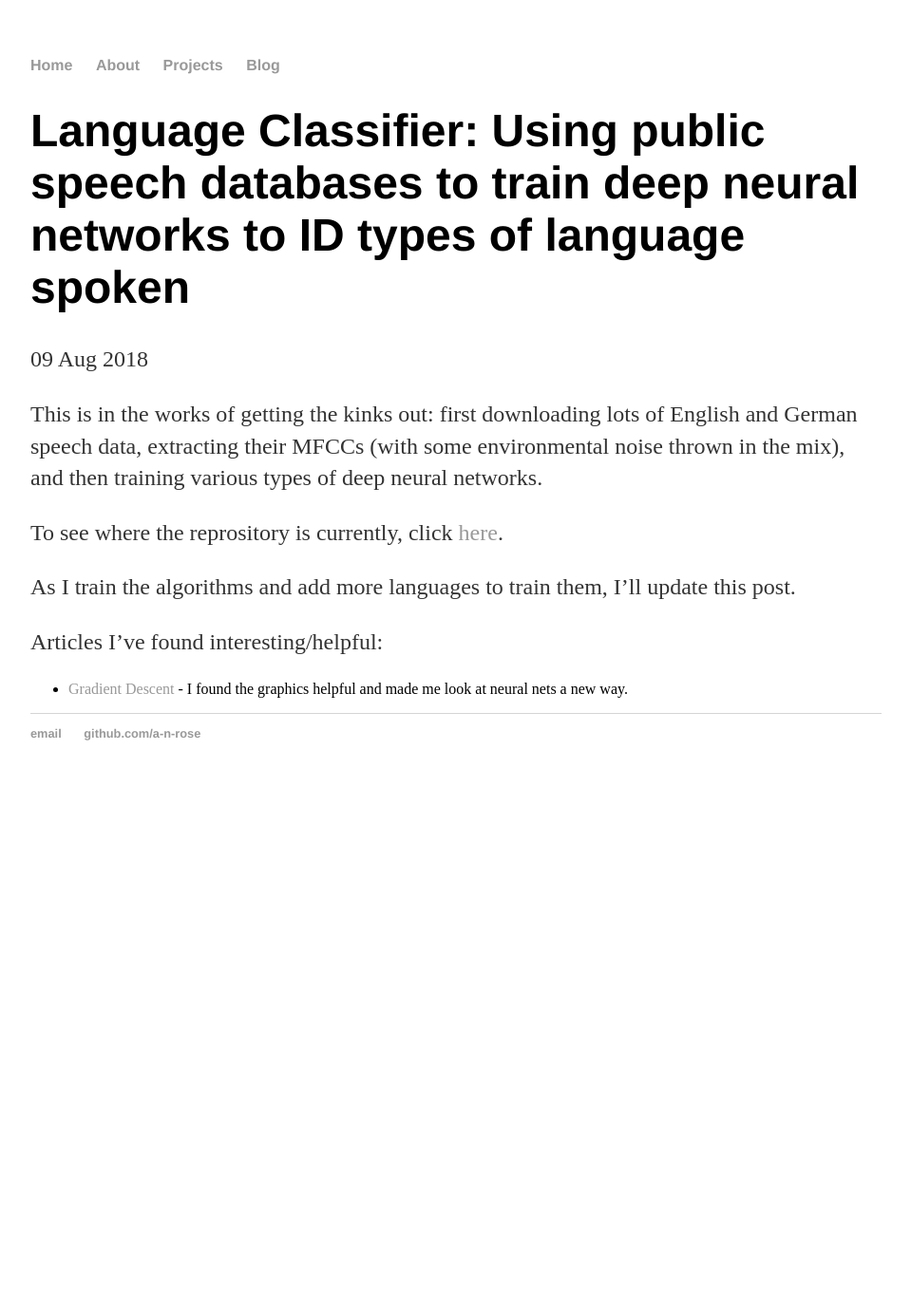
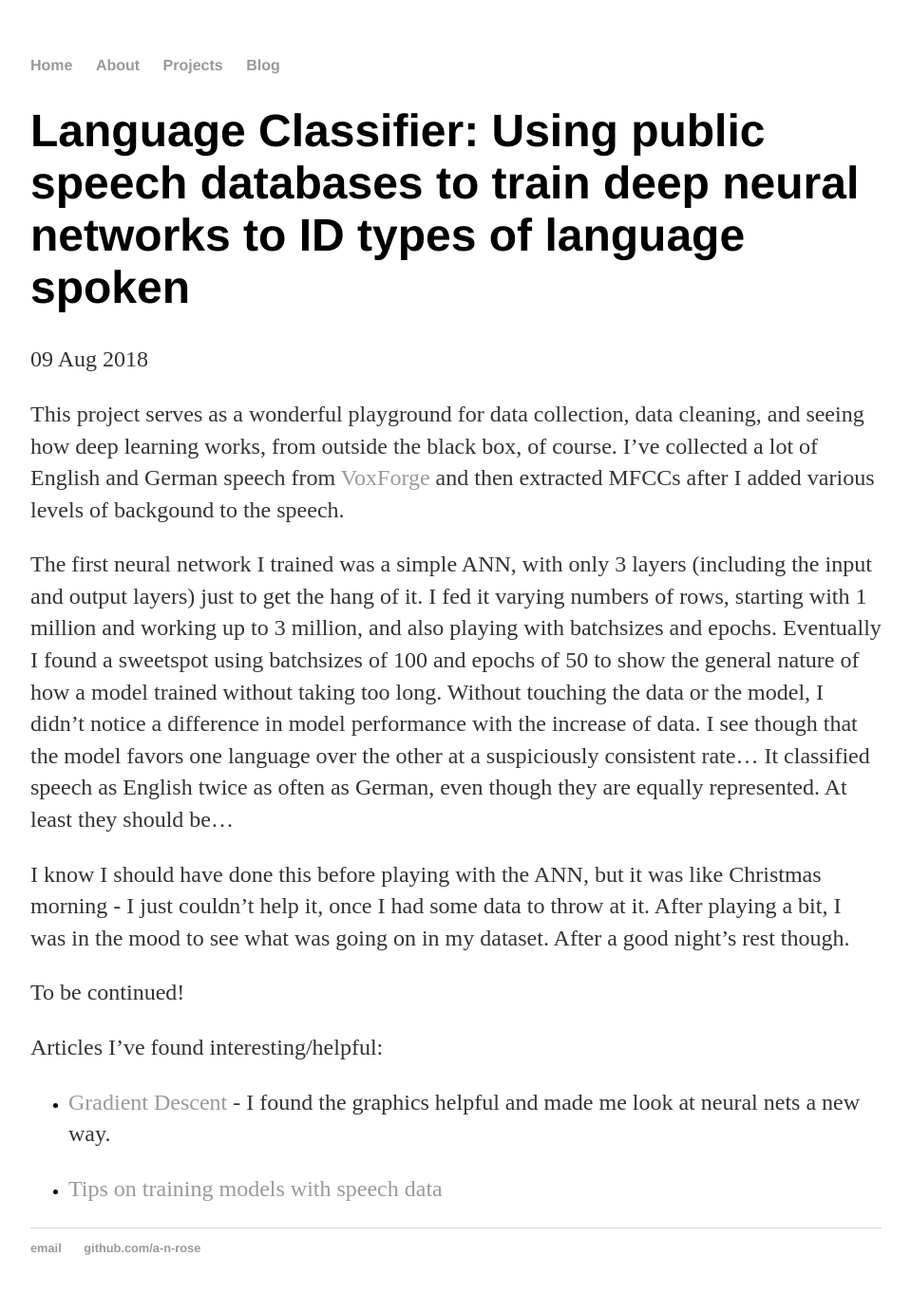
Before and after one commit to a-n-rose/a-n-rose.github.io, a Jekyll site: the page built from _posts/2018-08-09-language-classifier.md, in a window 1280 px wide. Shown: the whole page at 95% size, without its empty margins (160-1119 px from the left). Built offline with Jekyll 4.4.1, drawn with Linux system fonts in a browser that asks for light colours; before the commit the page ends 900 px from its top, so only the background shows below that.

Commit message:
Updated language-classifier post - started playing with ANN!

```diff
--- a/_posts/2018-08-09-language-classifier.md
+++ b/_posts/2018-08-09-language-classifier.md
@@ -4,11 +4,15 @@
 date: 2018-08-09
 ---
 
-This is in the works of getting the kinks out: first downloading lots of English and German speech data, extracting their MFCCs (with some environmental noise thrown in the mix), and then training various types of deep neural networks.
+This project serves as a wonderful playground for data collection, data cleaning, and seeing how deep learning works, from outside the black box, of course. I've collected a lot of English and German speech from <a href="http://voxforge.org/">VoxForge</a> and then extracted MFCCs after I added various levels of backgound to the speech.
 
-To see where the reprository is currently, click <a href = "https://github.com/a-n-rose/language-classifier">here</a>.
+The first neural network I trained was a simple ANN, with only 3 layers (including the input and output layers) just to get the hang of it. I fed it varying numbers of rows, starting with 1 million and working up to 3 million, and also playing with batchsizes and epochs. Eventually I found a sweetspot using batchsizes of 100 and epochs of 50 to show the general nature of how a model trained without taking too long. Without touching the data or the model, I didn't notice a difference in model performance with the increase of data. I see though that the model favors one language over the other at a suspiciously consistent rate... It classified speech as English twice as often as German, even though they are equally represented. At least they should be...
 
-As I train the algorithms and add more languages to train them, I'll update this post.
+I know I should have done this before playing with the ANN, but it was like Christmas morning - I just couldn't help it, once I had some data to throw at it. After playing a bit, I was in the mood to see what was going on in my dataset. After a good night's rest though.
+
+To be continued!
 
 Articles I've found interesting/helpful:
 * <a href = "https://iamtrask.github.io/2015/07/27/python-network-part2/">Gradient Descent</a> - I found the graphics helpful and made me look at neural nets a new way.
+
+* <a href="https://www.kaggle.com/c/tensorflow-speech-recognition-challenge/discussion/46945">Tips on training models with speech data</a>
```
